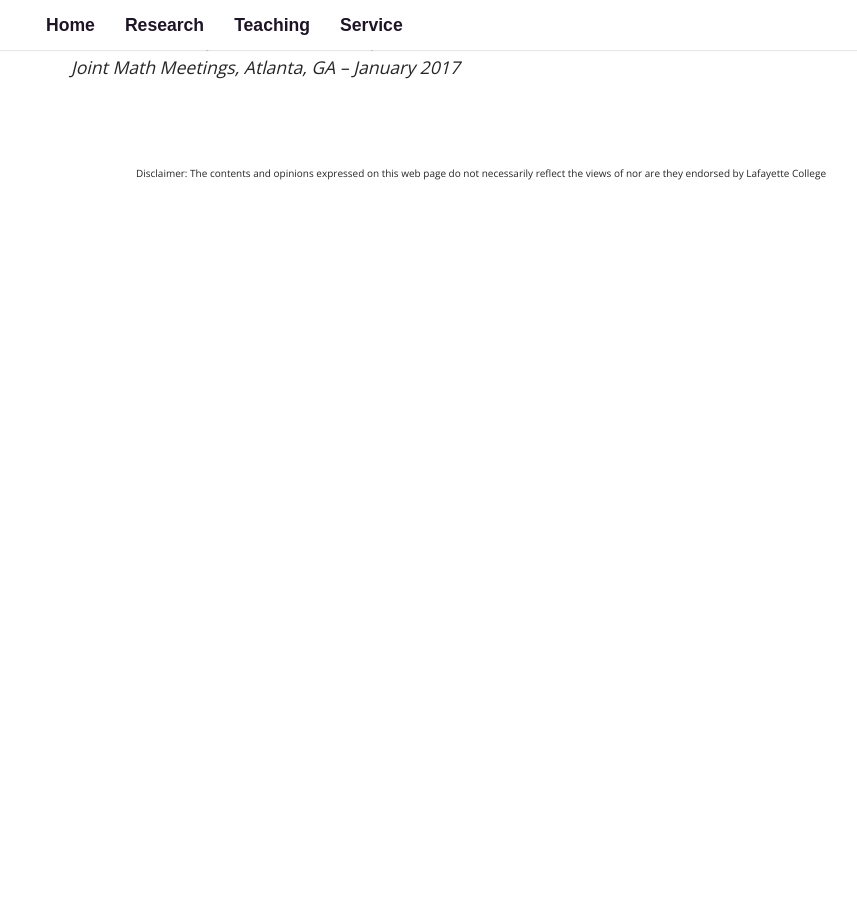
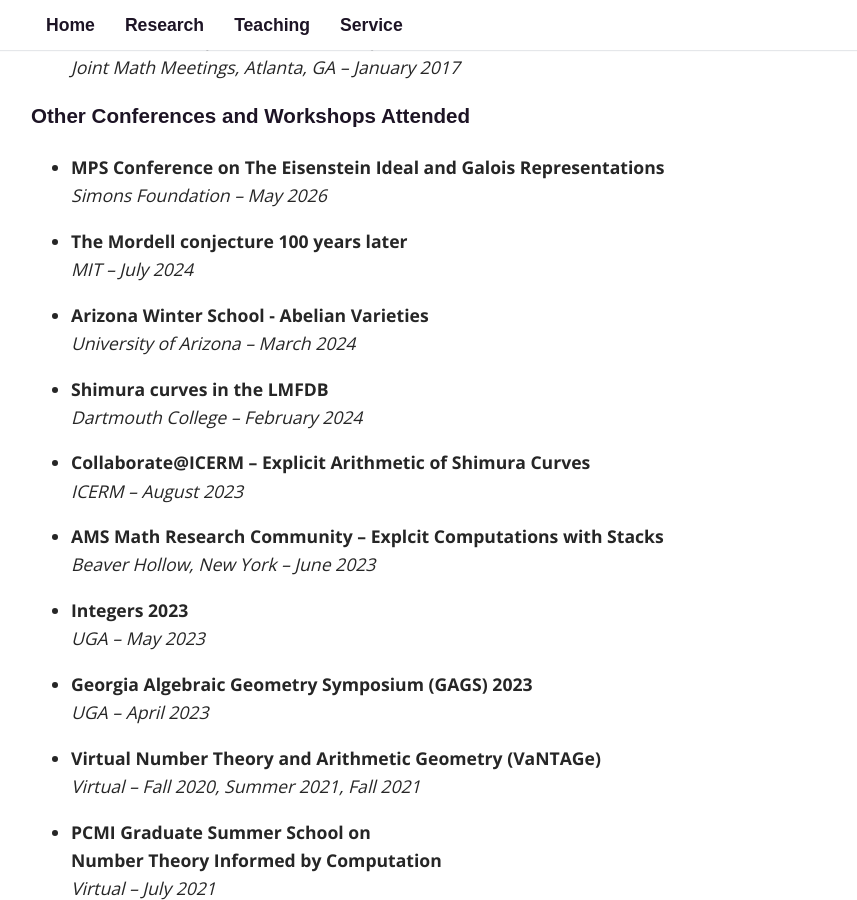
Before and after one commit to fsaia/site, a Jekyll site: the page built from _pages/02_research.md, in a window 1280 px wide and 900 px high, scrolled down 2806 px. Shown: the whole window, without its empty margins (159-1016 px from the left). Built offline with Jekyll 4.4.1, drawn with Linux system fonts in a browser that asks for light colours; some web fonts are replaced; formulas are drawn with MathJax 3; before the commit the page ends 3048 px from its top, so only the background shows below that; some of the changed text lies outside the part shown.

Commit message:
Update 02_research.md

```diff
--- a/_pages/02_research.md
+++ b/_pages/02_research.md
@@ -64,12 +64,13 @@
 
 ## Conferences and Workshops
 
-### Invited Talks
+### Invited and Contributed Talks
 * **Effective surjectivity of Galois representations of products of elliptic curves over function fields**
 	*AMS Sectional Special Session on Counting and Asymptotics in Number Theory, Hartford, CT -- April 2025*
 	*Number Theory Seminar, The Ohio State University -- March 2025*
 	*Number Theory Seminar, Max Planck Institute for Mathematics -- August 2025*
 	*AMS Sectional Special Session on Arithmetic of Function Fields, Boston, MA -- March 2026*
+
 * **A volcanic approach to torsion of CM elliptic curves**
 	*Oberseminar, Max Planck Institute for Mathematics -- August 2025*
 	*Lafayette College -- February 2026*
@@ -105,9 +106,11 @@
 	*Joint Math Meetings, Atlanta, GA -- January 2017*
 
 
-<!--- comment
 
 ### Other Conferences and Workshops Attended
+
+* **MPS Conference on The Eisenstein Ideal and Galois Representations**
+	*Simons Foundation -- May 2026*
 
 * **The Mordell conjecture 100 years later**
 	*MIT -- July 2024*
```
Also changed, not shown: other parts of _pages/02_research.md (+1 -1 lines).
